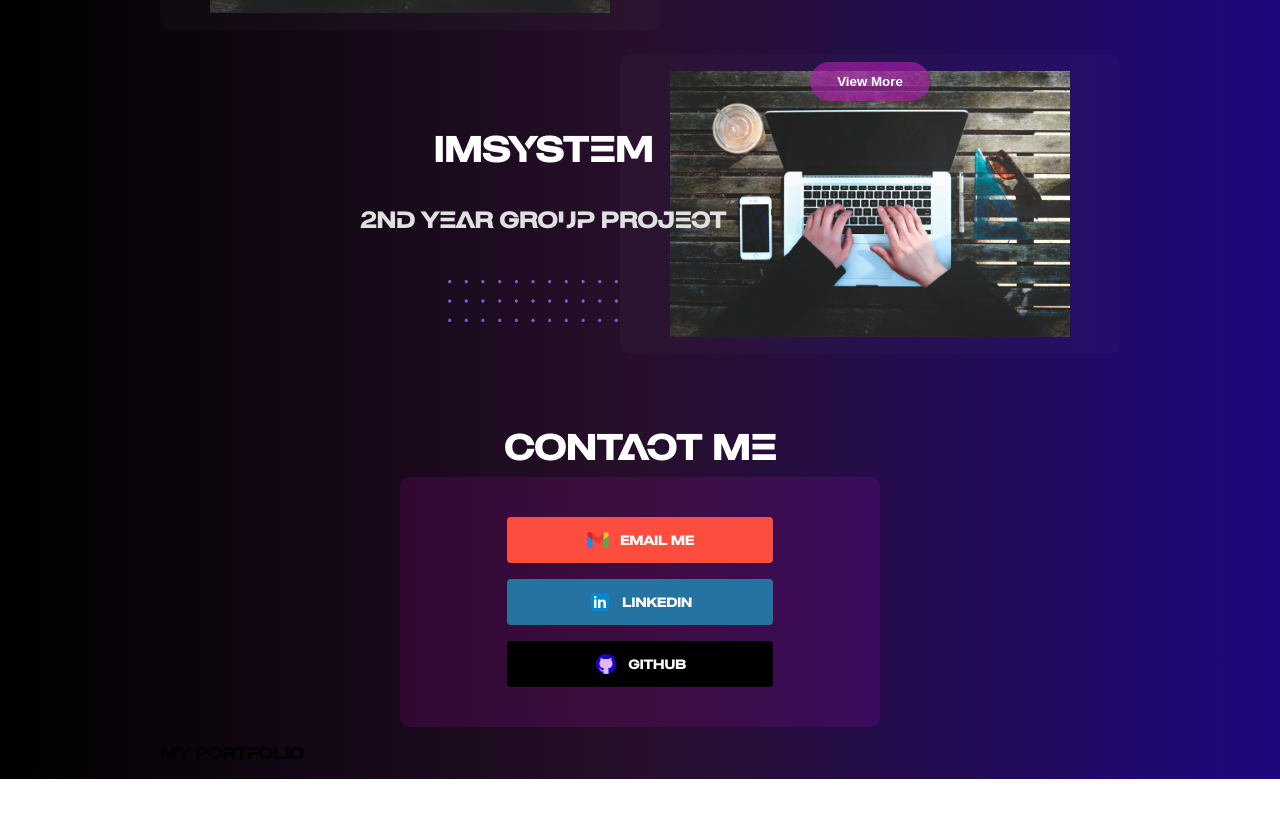
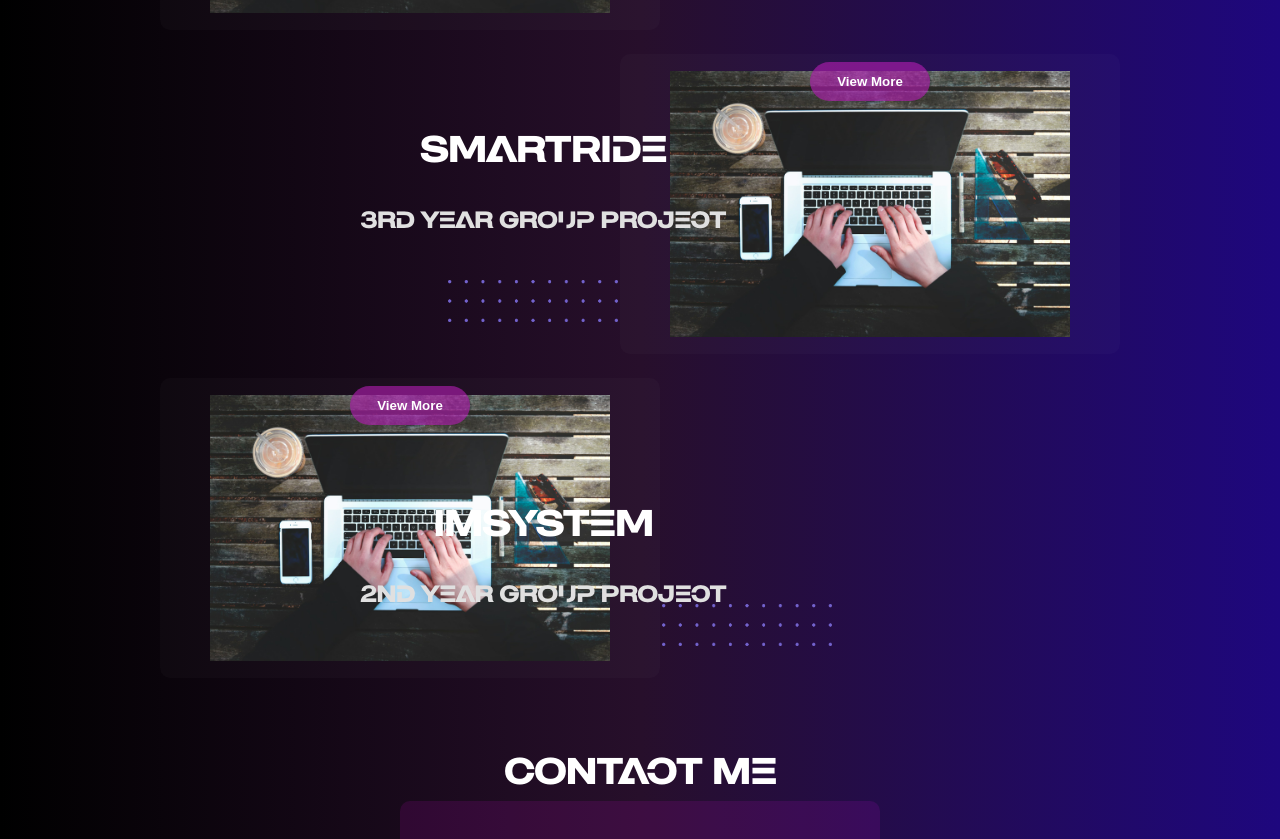
Before and after one commit to portfomm/portfolio, a React (Create React App) app in the folder frontend/: page / in a window 1280 px wide. Shown: the part 3154-3993 px from the top of the page. Before the commit the page ends 3933 px from the top, so only its background shows below. Built offline with nearby package versions, Linux system fonts and the light colour scheme.

Commit message:
added data

```diff
--- a/frontend/src/components/Experiences/Experiences.jsx
+++ b/frontend/src/components/Experiences/Experiences.jsx
@@ -20,7 +20,13 @@ const Experiences = () => {
         technologies: 'NextJs, NestJs, TypeScripts, AWS Resources',
         myResponsibilities: [
           'Successfully integrated the PAYTEN payment method as a configurable feature for the Odamigo client, ensuring seamless and efficient payment processing.',
-          'Took ownership of releasing QA, staging, and live versions of projects, incorporating DevOps practices to streamline deployment workflows.'
+          'Took ownership of releasing QA, staging, and live versions of projects, incorporating DevOps practices to streamline deployment workflows.',
+          'Managed and configured domains using AWS Route 53 to ensure reliability and scalability.',
+          'Designed and planned the invoice flow for credit booking processes, collaborating closely with team members and providing technical guidance to other developers.',
+          'Spearheaded the design and planning of a ferry booking process integrated into the International Rail platform, supervising other developers to ensure successful implementation.',
+          'Planned and designed for invoice flow for credit bookings. And handled other developers for that.',
+          'Implemented OKTA sign-in (external identity provider) with AWS Cognito for seamless user authentication in the International Rail project.',
+          'Planned and analyzed client requirements, creating detailed estimation documents to facilitate project planning and execution.'
         ]
       }
     },
@@ -37,7 +43,11 @@ const Experiences = () => {
         technologies: 'NextJs, NestJs, TypeScripts, AWS Resources',
         myResponsibilities: [
           'Implemented the GMO payment gateway into the Ohshu project as a configurable option alongside the existing Stripe gateway, ensuring flexibility and adaptability in payment processing.',
-          'Began leveraging AWS Amplify to enhance project development and deployment workflows.'
+          'Began leveraging AWS Amplify to enhance project development and deployment workflows.',
+          'Planned, designed, and supervised the implementation of Japanese translations for the website, guiding other developers to ensure accurate localization.',
+          'Designed and implemented an offline booking process for administrators on the International Rail platform, coordinating with and mentoring other developers during the development phase.',
+          'Developed and implemented the credit booking flow for WebBeds and Ohshu projects, providing technical leadership to other team members throughout the process.',
+          'Configured and added MFA functionality using AWS Cognito for secure logins in the WebBeds project.'
         ]
       }
     },
@@ -54,7 +64,9 @@ const Experiences = () => {
         technologies: 'NextJs, NestJs, TypeScripts, AWS Resources',
         myResponsibilities: [
           'Built user interfaces based on Figma design specifications, ensuring a high standard of quality and user experience.',
-          'Designed and implemented backend functionalities to support core application requirements.'
+          'Designed and implemented backend functionalities to support core application requirements.',
+          'Successfully completed end-to-end integrations between frontend, backend, and third-party services to ensure seamless functionality.',
+          'Identified and resolved software bugs, improving overall system stability and performance.'
         ]
       }
     }
--- a/frontend/src/components/Projects/Projects.jsx
+++ b/frontend/src/components/Projects/Projects.jsx
@@ -38,7 +38,15 @@ const Projects = () => {
             ]
         },
         {
-            id: 2,
+          id: 2,
+          name: 'SmartRide',
+          languages: 'Flutter, PostgreSQL, Express, React, NodeJs',
+          company: '3rd Year Group Project',
+          discription: 'Mobile application to pay the bus fare and web app for bus owner to handle their busses and their routes. Kind of a mobile wallet works with NFC technology; passengers can pay the bus fare according to the distance they travel. And view details about routes.',
+          githubUrl: 'https://github.com/Group-29-3rd-Year/'
+      },
+        {
+            id: 3,
             name: 'IMSystem',
             languages: 'HTML, CSS, PHP, Javascript',
             company: '2nd Year Group Project',
@@ -117,7 +125,7 @@ const Projects = () => {
                         target="_blank"
                         rel="noopener noreferrer"
                         className="custom-button  gmail_link"
-                      >GitHub Link</a></p>}
+                      >{details?.name ?? ''}</a></p>}
           </CommonModal>}
       </section>
   );
```
